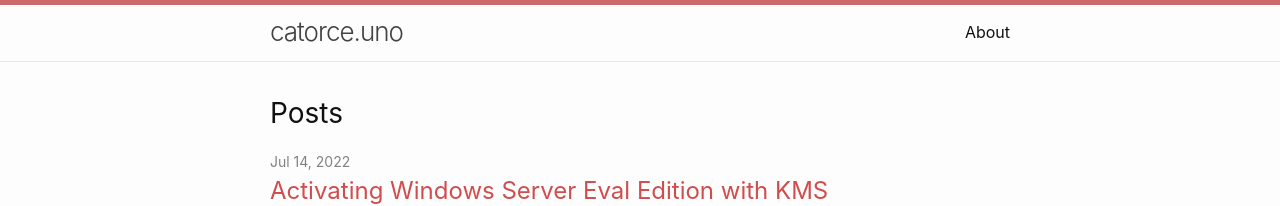
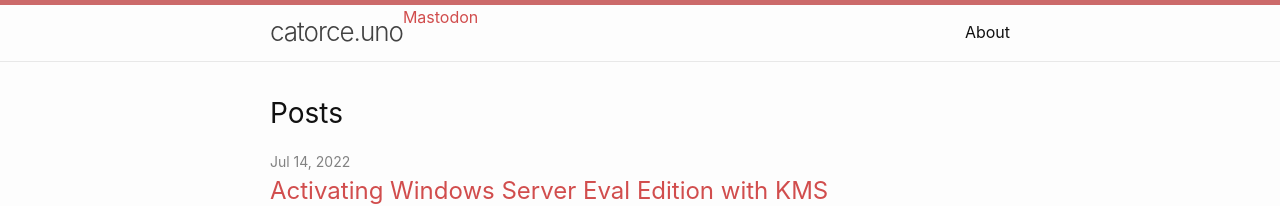
Before and after one commit to 47780/47780.github.io, a Jekyll site: the page built from index.markdown, in a window 1280 px wide. Shown: the top 206 px of the page. Built offline with Jekyll 4.4.1, drawn with Linux system fonts in a browser that asks for light colours.

Commit message:
Added metadata verification for mastodon

```diff
--- a/_includes/header.html
+++ b/_includes/header.html
@@ -4,6 +4,7 @@
     {%- assign default_paths = site.pages | map: "path" -%}
     {%- assign page_paths = site.header_pages | default: default_paths -%}
     <a class="site-title" rel="author" href="{{ "/" | relative_url }}">{{ site.title | escape }}</a>
+    <a rel="me" href="https://mastodon.social/@130">Mastodon</a>
 
     {%- if page_paths -%}
       <nav class="site-nav">
```
